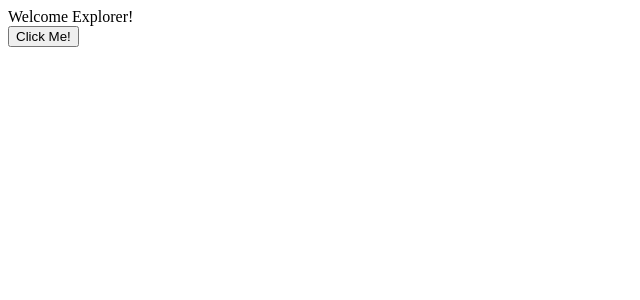
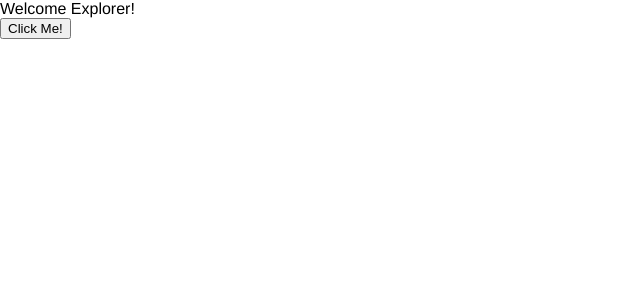
Before and after one commit to ltdelia/next-js-starter, a Next.js app: page / in a window 1280 px wide. Shown: the top 300 px of the page, without its empty margins (0-640 px from the left). Built offline with nearby package versions, Linux system fonts and the light colour scheme.

Commit message:
adding styles

```diff
--- /dev/null
+++ b/pages/_app.js
@@ -0,0 +1,5 @@
+import '../styles.css';
+
+export default function Application({ Component, pageProps }) {
+    return <Component {...pageProps} />
+}
--- /dev/null
+++ b/styles.css
@@ -0,0 +1,6 @@
+body {
+    font-family: 'Helvetica', 'Arial', sans-serif;
+    max-width: 800px;
+    margin: 0;
+    padding: 0;
+}
```
Also changed, not shown: pages/pokemon/Pokemon.module.css (added, +19 -0 lines), pages/pokemon/[pokemon].js (+5 -4 lines).
